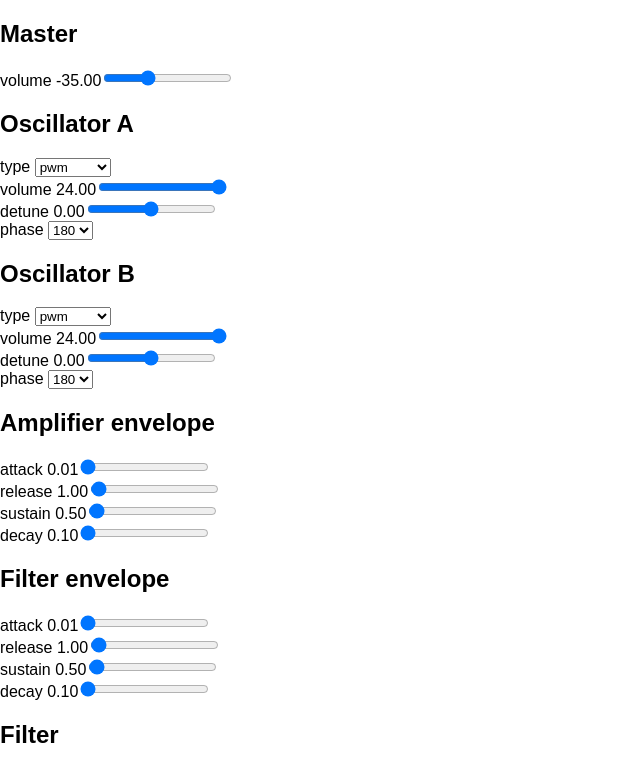
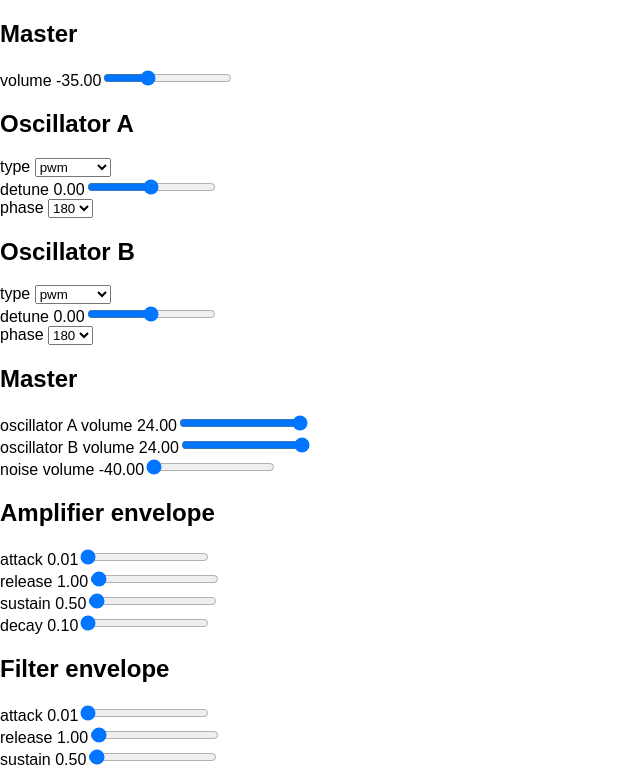
Before and after one commit to Fabiantjoeaon/sound-shapes, a React (Create React App) app: page / in a window 1280 px wide. Shown: the top 768 px of the page, without its empty margins (0-640 px from the left). Built offline with nearby package versions, Linux system fonts and the light colour scheme.

Commit message:
Oscillator volumes and noise to dedicated mixer

```diff
--- a/src/components/Synthesizer.js
+++ b/src/components/Synthesizer.js
@@ -2,6 +2,7 @@ import React from 'react';
 import { connect } from 'react-redux';
 
 import Master from './modules/Master';
+import Mixer from './modules/Mixer';
 import Keyboard from './modules/Keyboard';
 import Oscillator from './modules/Oscillator';
 import AmpEnvelope from './modules/AmpEnvelope';
@@ -25,6 +26,12 @@ const Synthesizer = ({ synth, updateParameter }) => {
                 oscillator={synth.oscillatorB}
                 updateParameter={updateParameter}
                 oscillatorId="B"
+            />
+            <Mixer
+                oscillatorA={synth.oscillatorA}
+                oscillatorB={synth.oscillatorB}
+                noise={synth.noise}
+                updateParameter={updateParameter}
             />
             <AmpEnvelope
                 ampEnvelope={synth.ampEnvelope}
--- a/src/components/modules/Keyboard.js
+++ b/src/components/modules/Keyboard.js
@@ -95,12 +95,14 @@ export default class Keyboard extends Component {
         this.props.synth.oscillatorB.frequency.value = note;
         this.props.synth.ampEnvelope.triggerAttack();
         this.props.synth.filterEnvelope.triggerAttack();
+        this.props.synth.noise.start();
     }
 
     releaseNote() {
         this.setState({ down: null });
         this.props.synth.ampEnvelope.triggerRelease();
         this.props.synth.filterEnvelope.triggerRelease();
+        this.props.synth.noise.stop();
     }
 
     componentDidMount() {
--- /dev/null
+++ b/src/components/modules/Mixer.js
@@ -0,0 +1,40 @@
+import React from 'react';
+import { KnobParameter } from '../Parameters';
+
+const Mixer = ({ oscillatorA, oscillatorB, noise, updateParameter }) => (
+    <div>
+        <h2>Master</h2>
+        <KnobParameter
+            param="volume"
+            name="oscillator A volume"
+            updateParameter={updateParameter}
+            value={oscillatorA.volume.value}
+            module={'oscillatorA'}
+            min={-6}
+            max={24}
+            step={1}
+        />
+        <KnobParameter
+            param="volume"
+            name="oscillator B volume"
+            updateParameter={updateParameter}
+            value={oscillatorB.volume.value}
+            module={'oscillatorB'}
+            min={-6}
+            max={24}
+            step={1}
+        />
+        <KnobParameter
+            param="volume"
+            name="noise volume"
+            updateParameter={updateParameter}
+            value={noise.volume.value}
+            module={'noise'}
+            min={-40}
+            max={24}
+            step={1}
+        />
+    </div>
+);
+
+export default Mixer;
--- a/src/components/modules/Oscillator.js
+++ b/src/components/modules/Oscillator.js
@@ -10,15 +10,6 @@ const Oscillator = ({ oscillator, oscillatorId, updateParameter }) => (
             module={`oscillator${oscillatorId}`}
             updateParameter={updateParameter}
             options={['sine', 'triangle', 'sawtooth', 'square', 'pulse', 'pwm']}
-        />
-        <KnobParameter
-            param="volume"
-            updateParameter={updateParameter}
-            value={oscillator.volume.value}
-            module={`oscillator${oscillatorId}`}
-            min={-6}
-            max={24}
-            step={1}
         />
         <KnobParameter
             param="detune"
--- a/src/synth/index.js
+++ b/src/synth/index.js
@@ -8,7 +8,8 @@ import {
     Master,
     AutoFilter,
     Oscillator,
-    FeedbackDelay
+    FeedbackDelay,
+    Noise
 } from 'tone';
 
 const initSynth = () => {
@@ -20,6 +21,7 @@ const initSynth = () => {
     const filterEnvelope = new FrequencyEnvelope();
     const lowFrequencyOscillator = new AutoFilter().toMaster().start();
     const delay = new FeedbackDelay({ wet: 0 });
+    const noise = new Noise({ volume: -40 }).toMaster();
 
     filterEnvelope.connect(filter.frequency);
     oscillatorA.chain(
@@ -55,6 +57,7 @@ const initSynth = () => {
     return {
         oscillatorA,
         oscillatorB,
+        noise,
         ampEnvelope,
         filterEnvelope,
         filter,
```
Also changed, not shown: src/components/modules/Sequencer.js (added).
